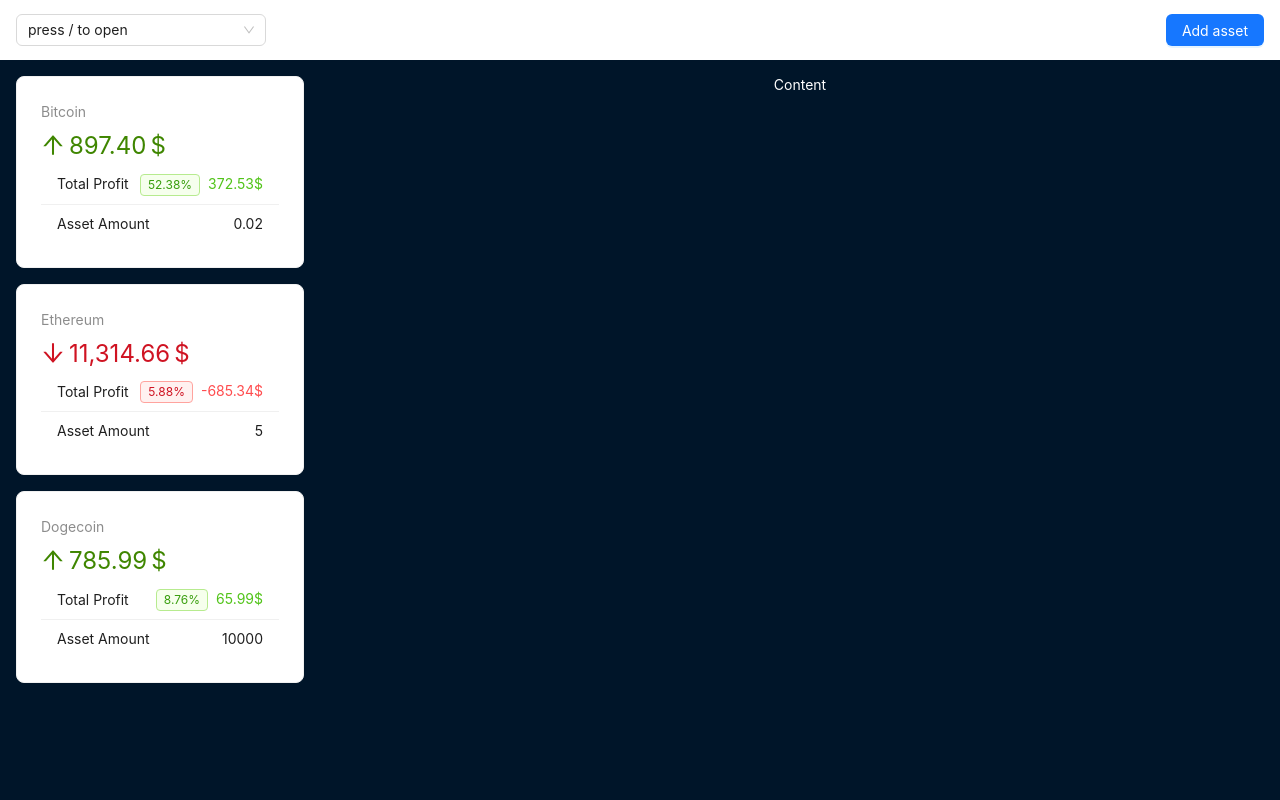
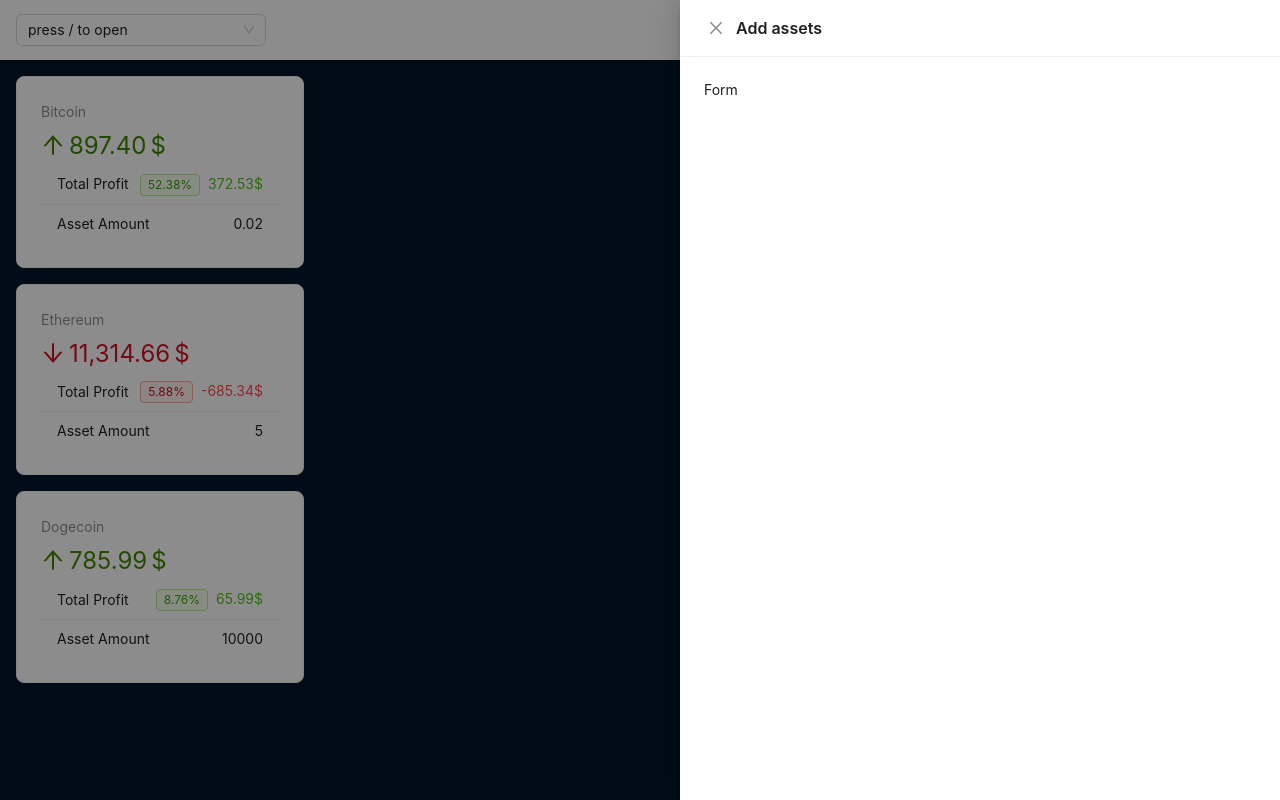
Before and after one commit to BananILN/Crypto, a React (Vite) app in the folder Crypto/: page / in a window 1280 px wide. Both pictures are taken after a click on the button "Add asset". Built offline with nearby package versions, Linux system fonts and the light colour scheme.

Commit message:
add form drawer

```diff
--- /dev/null
+++ b/Crypto/src/components/AddAssetForm.jsx
@@ -0,0 +1,3 @@
+export default function AddAssetForm(){
+    return <form>Form</form>
+}
--- a/Crypto/src/components/layout/AppHeader.jsx
+++ b/Crypto/src/components/layout/AppHeader.jsx
@@ -1,7 +1,8 @@
-import { Layout, Select, Space, Button, Modal } from 'antd';
+import { Layout, Select, Space, Button, Modal,Drawer  } from 'antd';
 import { useCrypto } from '../../context/crypto-context';
 import { useEffect, useState } from 'react';
 import CoinInfoModal from '../CoinInfoModal';
+import AddAssetForm from '../AddAssetForm';
 const headerStyle = {
     width: "100%",
     textAligh:'center',
@@ -18,6 +19,7 @@
      const [select, setSelect] = useState(false)
      const [coin, setCoin] = useState(null)
      const [modal, setModal] = useState(false)
+     const [drawer, setDrawer] = useState(false)
      const { crypto } = useCrypto()
 
     useEffect(()=>{
@@ -57,7 +59,7 @@
                 </Space>
                     )}
             />
-            <Button type="primary">Add asset</Button>
+            <Button type="primary" onClick={()=>setDrawer(true)}>Add asset</Button>
 
             <Modal
               open={modal}
@@ -66,6 +68,10 @@
               >
               <CoinInfoModal coin={coin}/>
            </Modal>
+
+           <Drawer width={600} title="Add assets" onClose={()=>setDrawer(false)} open={drawer}>
+              <AddAssetForm />
+            </Drawer>
         </Layout.Header>
 
     )
```
